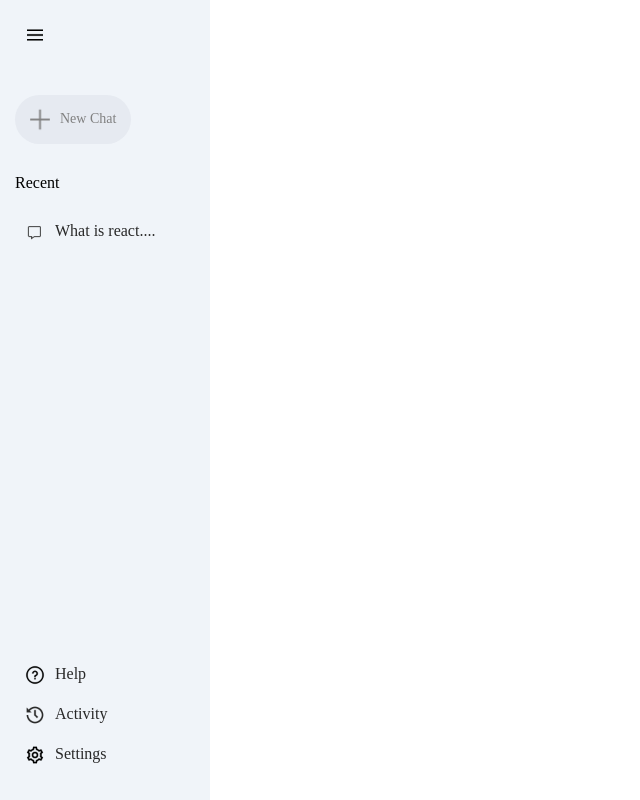
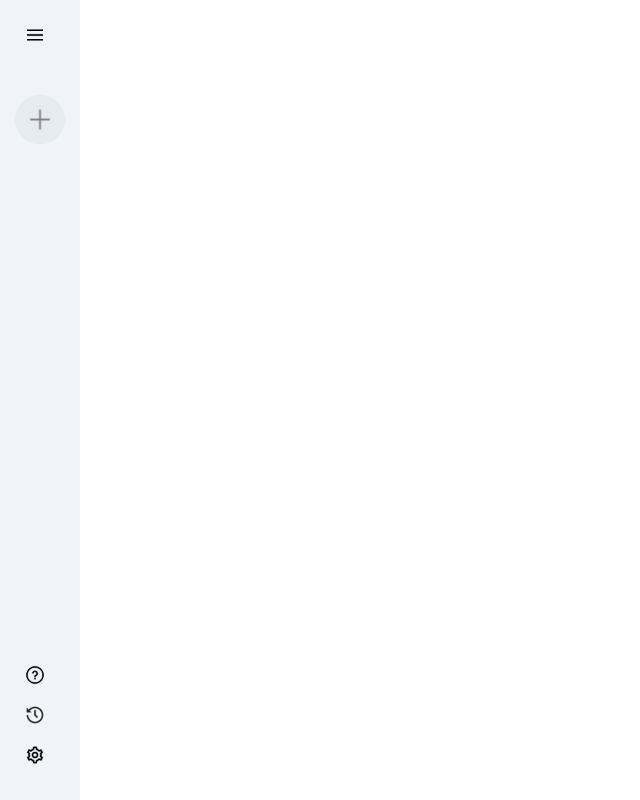
Before and after one commit to GeethakaSankalpa/Google-Gemini-2.0, a React (Vite) app: page / in a window 1280 px wide. Shown: the whole page, without its empty margins (0-640 px from the left). Built offline with nearby package versions, Linux system fonts and the light colour scheme.

Commit message:
update sidebar toggle visibility

```diff
--- a/src/components/Sidebar/Sidebar.jsx
+++ b/src/components/Sidebar/Sidebar.jsx
@@ -1,40 +1,46 @@
-import React from 'react'
+import React, { useState } from 'react'
 import './Sidebar.css'
-import {assets} from '../../assets/assets'
+import { assets } from '../../assets/assets'
 
 const Sidebar = () => {
+
+    // Toggle menu visibility when the menu icon is clicked
+    const [extended, setExtended] = useState(false)
+
     return (
         <div className='sidebar'>
             <div className="top">
-            <img className='menu' src={assets.menu_icon} alt='menu'/>
+                <img onClick={()=> setExtended(previous => !previous)} className='menu' src={assets.menu_icon} alt='menu' />
                 <div className="new-chat">
-                <img src={assets.plus_icon} alt='new chat'/>
-                <p> New Chat </p>
+                    <img src={assets.plus_icon} alt='new chat' />
+                    {extended ? <p> New Chat </p> : null}
                 </div>
 
+                {extended ?
                     <div className="recent">
                         <p className='recent-title'> Recent </p>
                         <div className="recent-entry">
-                    <img src={assets.message_icon} alt='recent'/>
+                            <img src={assets.message_icon} alt='recent' />
                             <p> What is react.... </p>
                         </div>
                     </div>
+                    : null}
             </div>
 
             <div className="bottom">
                 <div className="bottom-item recent-entry">
-                <img src={assets.question_icon} alt='Help'/>
-                <p> Help </p>
+                    <img src={assets.question_icon} alt='Help' />
+                    {extended?<p> Help </p>:null}
                 </div>
 
                 <div className="bottom-item recent-entry">
-                <img src={assets.history_icon} alt='History'/>
-                <p> Activity </p>
+                    <img src={assets.history_icon} alt='History' />
+                    {extended?<p> Activity </p>:null}
                 </div>
 
                 <div className="bottom-item recent-entry">
-                <img src={assets.setting_icon} alt='Settings'/>
-                <p> Settings </p>
+                    <img src={assets.setting_icon} alt='Settings' />
+                    {extended?<p> Settings </p>:null}
                 </div>
 
             </div>
```
Lines whose indentation alone changed are shown as unchanged.
